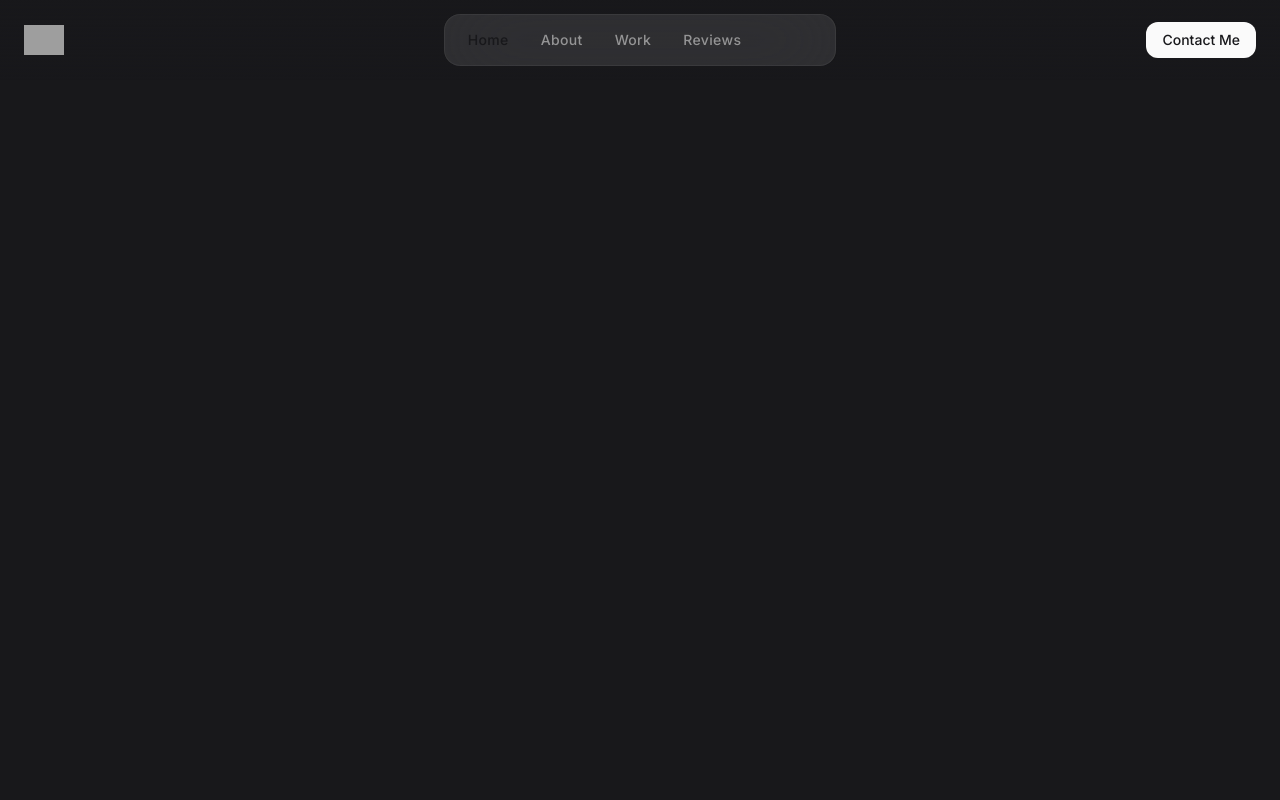
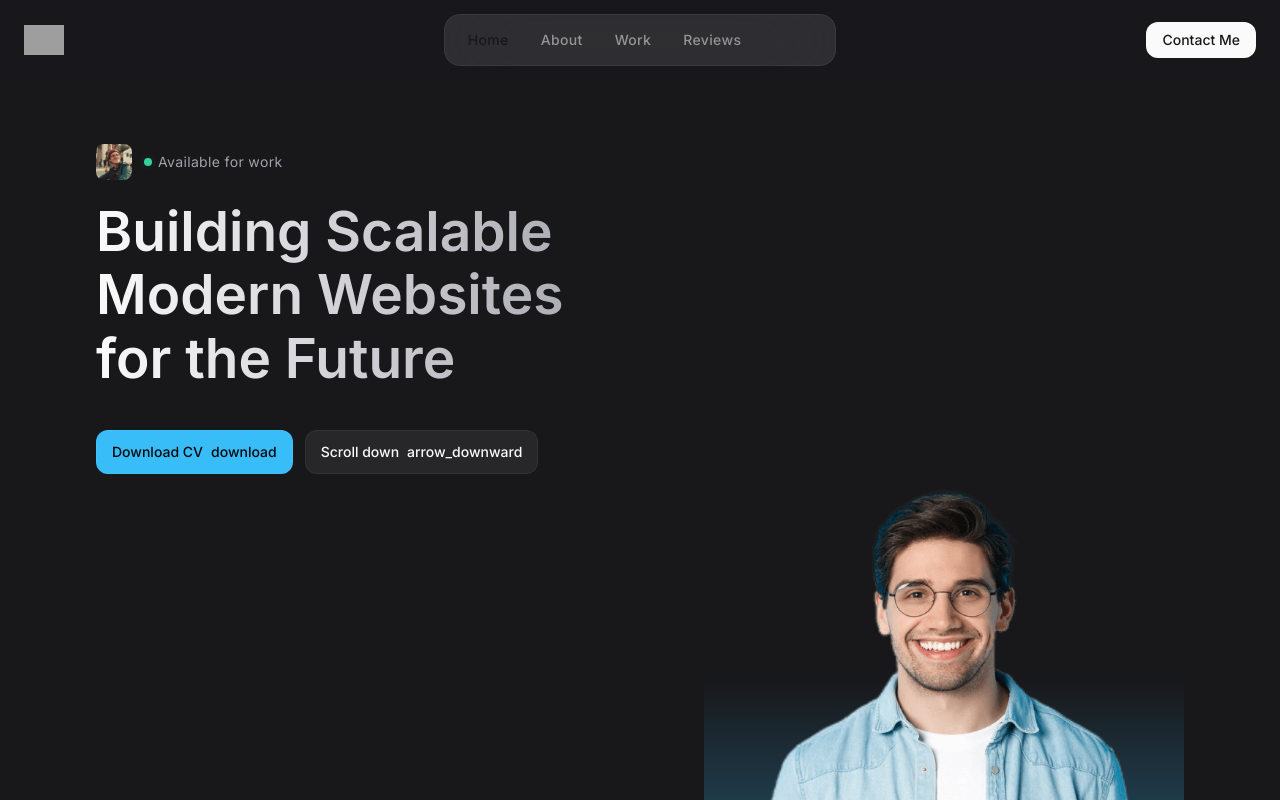
Before and after one commit to mahaabi01/MyPortfolioWebsite, a React (Vite) app: page / in a window 1280 px wide. Shown: the top 800 px of the page. Built offline with nearby package versions, Linux system fonts and the light colour scheme; grey boxes are pictures that could not be loaded.

Commit message:
hero section done

```diff
--- a/src/App.jsx
+++ b/src/App.jsx
@@ -1,9 +1,13 @@
 import Header from "./components/Header"
+import Hero from "./components/Hero"
 
 const App = () => {
   return (
   <>
   <Header />
+  <main>
+    <Hero />
+  </main>
   </>
   )
 }
--- /dev/null
+++ b/src/components/Button.jsx
@@ -0,0 +1,87 @@
+import PropTypes from "prop-types";
+
+// Primary button
+
+const ButtonPrimary = ({
+  href, target = "_self", label, icon, classes }) => {
+  if (href) {
+    return (
+      <a href={href} target={target} className={"btn btn-primary " + classes}>
+        {label}
+        {icon ? (
+          <span className="material-symbol-rounded" aria-hidden="true">
+            {icon}
+          </span>
+        ) : undefined}
+      </a>
+    );
+  } else {
+    return (
+      <button className={"btn btn-primary " + classes}>
+        {label}
+
+        {icon ? (
+          <span className="material-symbol-rounded" aria-hidden="true">
+            {icon}
+          </span>
+        ) : undefined}
+      </button>
+    );
+  }
+};
+
+ButtonPrimary.propTypes = {
+  label: PropTypes.string.isRequired,
+  href: PropTypes.string,
+  target: PropTypes.string,
+  icon: PropTypes.string,
+  classes: PropTypes.string,
+};
+// Outline button
+
+const ButtonOutline = ({
+  href, target = "_self",
+  label,
+  icon,
+  classes
+}) => {
+  if (href) {
+    return (
+      <a href={href}
+      target={target}
+      className={"btn btn-outline " + classes}
+      >
+        {label}
+        {icon ? (
+          <span className="material-symbol-rounded" aria-hidden="true">
+            {icon}
+          </span>
+        ) : undefined}
+      </a>
+    );
+  } else {
+    return (
+      <button className={"btn btn-outline " + classes}>
+        {label}
+
+        {icon ? (
+          <span className="material-symbol-rounded" aria-hidden="true">
+            {icon}
+          </span>
+        ) : undefined}
+      </button>
+    );
+  }
+};
+
+ButtonOutline.propTypes = {
+  label: PropTypes.string.isRequired,
+  href: PropTypes.string,
+  target: PropTypes.string,
+  icon: PropTypes.string,
+  classes: PropTypes.string,
+};
+
+
+
+export { ButtonPrimary, ButtonOutline };
--- /dev/null
+++ b/src/components/Hero.jsx
@@ -0,0 +1,64 @@
+import { ButtonPrimary, ButtonOutline } from "./Button";
+
+const Hero = () => {
+  return (
+    <section id="home" className="">
+      <div className="pt-28 lg:pt-36">
+        <div className="container items-center_lg:grid lg:grid-cols-2 lg:gap-10">
+          <div>
+            <div className="flex items-center gap-3">
+              <figure className="img-box w-9 h-9 rounded-lg">
+                <img
+                  src="./src/images/avatar-1.jpg"
+                  width={40}
+                  height={40}
+                  alt="Abilash Maharjan Portrait"
+                  className="img-cover"
+                />
+              </figure>
+
+              <div className="flex items-center gap-1.5 text-zinc-400 text-sm tracking-wide">
+                <span className="relative w-2 h-2 rounded-full bg-emerald-400">
+                  <span className="absolute inset-0 rounded-full bg-emerald-400 animate-ping"></span>
+                </span>
+                Available for work
+              </div>
+            </div>
+
+            <h2 className="headline-1 max-w-[15ch] sm:max-w-20ch lg:max-w-[15ch] mt-5 mb-8 lg:mb-10">
+              Building Scalable Modern Websites for the Future
+            </h2>
+
+            <div className="flex items-center gap-3">
+              <ButtonPrimary
+              label="Download CV"
+              icon="download"
+              />
+
+              <ButtonOutline
+              href="#about"
+              label="Scroll down"
+              icon="arrow_downward"
+              />
+            </div>
+          </div>
+
+          <div className="hidden lg:block">
+            <figure className="w-full max-w-[480px] ml-auto bg-gradient-to-t from-sky-400 via-25% via-sky-400/40 to-65% rounded-[60px] overflow-hidden">
+              <img
+                src="./src/images/hero-banner.png"
+                // src="./src/images/abilash1.jpg"
+                width={656}
+                height={800}
+                alt="Abilash Maharjan"
+                className="w-full"
+              />
+            </figure>
+          </div>
+        </div>
+      </div>
+    </section>
+  );
+};
+
+export default Hero;
--- a/src/index.css
+++ b/src/index.css
@@ -12,10 +12,34 @@
   @apply bg-zinc-900 text-zinc-50
 }
 
+/* typography */
+.headline-1{
+  @apply max-w-max;
+  background: -webkit-linear-gradient(0deg, #fafafa, #a1a1aa);
+  -webkit-background-clip: text;
+  -webkit-text-fill-color: transparent;
+}
+
+.headline-1{
+  @apply text-5xl leading-tight font-semibold lg:text-[55px] lg:leading-[1.15]
+}
+
 /* utilities */
 .material-symbols-rounded {
   @apply w-[1em] h-[1em] overflow-hidden;
   font-variation-settings: "FILL" 0, "wght" 400, "GRAD" 0, "opsz" 24;
+}
+
+.container {
+  @apply px-4 mx-auto lg:px-8 xl:max-w-6xl;
+}
+
+.img-box{
+  @apply bg-zinc-700 overflow-hidden;
+}
+
+.img-cover{
+  @apply w-full h-full object-cover
 }
 
 /* COMPONENTS */
@@ -60,3 +84,19 @@
 .btn-secondary{
   @apply bg-zinc-50 text-zinc-900 active:bg-zinc-50/80
 }
+
+.btn .material-symbols-rounded{
+  @apply text-[18px]
+}
+
+.btn:has( .material-symbols-rounded){
+  @apply pr-3
+}
+
+.btn-primary {
+  @apply h-11 bg-sky-400 text-zinc-950 hover:bg-sky-300 active:bg-sky-400
+}
+
+.btn-outline{
+  @apply h-11 bg-zinc-800 hover:bg-zinc-700 active:bg-zinc-800
+}
```
Also changed, not shown: src/images/abilash1.jpg (added).
